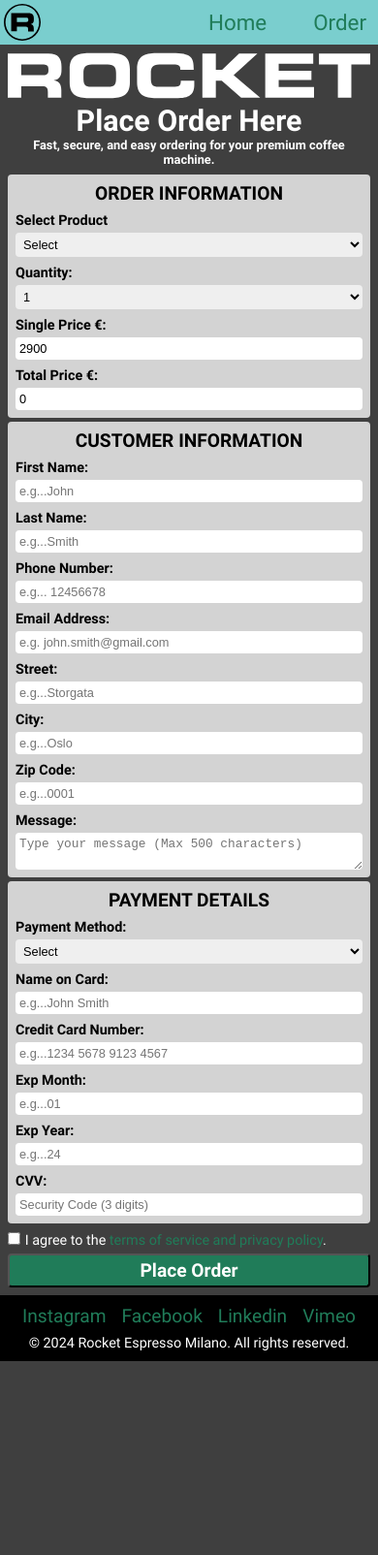
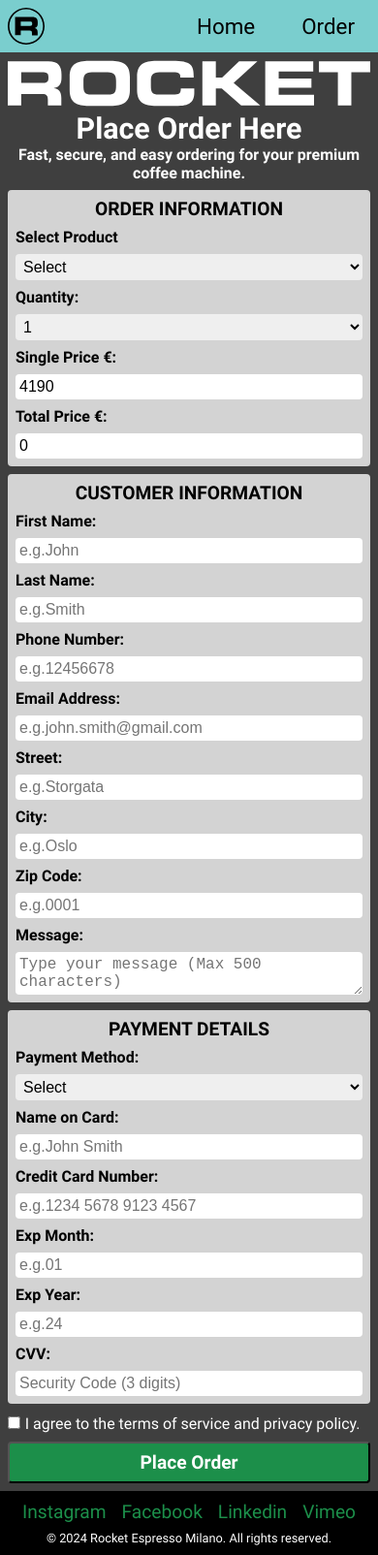
Before and after one commit to jerzyszajner/assignment_1, a plain HTML site: page src/order.html in a window 390 px wide. Shown: the whole page at 97% size. Before the commit the page ends 1404 px from the top, so only its background shows below. Drawn offline with Linux system fonts and the light colour scheme.

Commit message:
Adjust mobile font sizes, add gallery arrows on moblie, and refine link variable names

```diff
--- a/src/css/footer.css
+++ b/src/css/footer.css
@@ -20,13 +20,13 @@
 }
 
 .footer__link {
-    color: var(--link-color);
+    color: var(--link-color-light);
     text-decoration: none;
     transition: all 0.3s ease;
 }
 
 .footer__link:hover {
-    color: var(--hover-link-color-light);
+    color: var(--hover-link-color-dark);
     transition: all 0.3s ease;
 }
 
@@ -57,4 +57,8 @@
     .footer__list {
         gap: var(--spacing-medium);
     }
+
+    .footer__paragraph {
+        font-size: var(--font-size-xsmall);
+    }
 }
--- a/src/css/header.css
+++ b/src/css/header.css
@@ -42,7 +42,7 @@
     }
 
     .header__description {
-        font-size: var(--font-size-small);
+        font-size: var(--font-size-base);
     }
 }
 
@@ -59,8 +59,4 @@
         font-size: var(--font-size-large);
         margin: 0;
     }
-
-    .header__description {
-        font-size: var(--font-size-xsmall);
-    }
 }
--- a/src/css/navbar.css
+++ b/src/css/navbar.css
@@ -20,7 +20,7 @@
 }
 
 .navbar__image-element:hover {
-    opacity: 70%;
+    opacity: 50%;
     transition: all 0.2s ease;
 }
 
@@ -35,14 +35,14 @@
 }
 
 .navbar__link {
-    color: var(--link-color);
+    color: var(--link-color-dark);
     text-decoration: none;
     font-size: var(--font-size-meduim);
     transition: all 0.3s ease;
 }
 
 .navbar__link:hover {
-    color: var(--hover-link-color-dark);
+    color: var(--hover-link-color-light);
     transition: all 0.3s ease;
 }
 
@@ -63,16 +63,8 @@
 @media screen and (max-width: 500px) {
 
     /* Navbar section styles **********/
-    .navbar {
-        padding: var(--spacing-xsmall);
-    }
-
     .navbar__image-element {
         width: 80%;
-    }
-
-    .navbar__links {
-        padding-right: var(--spacing-small);
     }
 }
 
@@ -85,7 +77,7 @@
     }
 
     .navbar__image-element {
-        width: 70%;
+        width: 80%;
     }
 
     .navbar__links {
--- a/src/css/order.css
+++ b/src/css/order.css
@@ -22,7 +22,7 @@ body {
 
 .order-form__heading {
     font-family: "Roboto Bold", sans-serif;
-    font-size: var(--font-size-small);
+    font-size: var(--font-size-meduim);
     text-align: center;
     text-transform: uppercase;
     border-radius: var(--border-radius-base);
@@ -77,7 +77,7 @@ body {
 .order-form__submit-button {
     padding: var(--spacing-small);
     transition: all 0.3s ease;
-    background-color: var(--link-color);
+    background-color: var(--link-color-light);
     color: var(--font-color-light);
     font-size: var(--font-size-small);
     font-family: "Roboto Bold", sans-serif;
@@ -88,17 +88,12 @@ body {
 
 .order-form__submit-button:hover {
     transition: all 0.3s ease;
-    background-color: var(--hover-link-color-light);
+    background-color: var(--hover-link-color-dark);
     color: var(--font-color-dark);
 }
 
 /* Styles for mobile devices and small screens **********/
 @media screen and (max-width: 500px) {
-
-    /* Main container for the order form *********/
-    .order-form {
-        gap: var(--spacing-xsmall);
-    }
 
     /* Form section styles *********/
     .order-form__section {
@@ -106,29 +101,11 @@ body {
     }
 
     .order-form__heading {
-        font-family: "Roboto Bold", sans-serif;
         font-size: var(--font-size-small);
-    }
-
-    /* Form field group and input styles **********/
-    .order-form__label {
-        margin-bottom: var(--spacing-xsmall);
-    }
-
-    .order-form__select,
-    .order-form__input,
-    .order-form__textarea {
-        padding: var(--spacing-xsmall);
-        font-size: var(--font-size-xsmall);
     }
 
     /* Terms and conditions styles *********/
     .order-form__terms-label {
         font-size: var(--font-size-base);
     }
-
-    /* Submit button styles *********/
-    .order-form__submit-button {
-        padding: var(--spacing-xsmall);
-    }
 }
--- a/src/css/variables.css
+++ b/src/css/variables.css
@@ -10,11 +10,15 @@
 	--border-color-dark: #000000;
 	--font-color-light: #ffffff;
 	--font-color-dark: #000000;
-	--link-color: #207c59;
-	--hover-link-color-light: #00ff9d;
-	--hover-link-color-dark: #16231e;
+	--arrow-gallery-color: #000000;
+	--scrollbar-thumb-gallery-color:#00ff9d;
+	--link-color-light: #1c8f4a;
+	--link-color-dark: #000000;
+	--hover-link-color-light: #e3e2e2;
+	--hover-link-color-dark: #00ff9d;
 	--form-primary-color: #3f3f3f;
 	--form-secondary-color: #d3d3d3;
+
 
 	/* Spacing */
 	--spacing-xsmall: 0.25rem;
@@ -26,7 +30,7 @@
 	--spacing-xxxlarge: 6rem;
 
 	/* Font size */
-	--font-size-base: 0.9rem;
+	--font-size-base: 1rem;
 	--font-size-xsmall: 0.8rem;
 	--font-size-small: 1.2rem;
 	--font-size-meduim: 1.4rem;
--- a/src/order.html
+++ b/src/order.html
@@ -79,7 +79,7 @@
 
                     <div class="order-form__group">
                         <label class="order-form__label" for="price">Single Price €:</label>
-                        <input class="order-form__input" type="text" id="price" name="price" value="2900" readonly>
+                        <input class="order-form__input" type="text" id="price" name="price" value="4190" readonly>
                     </div>
 
                     <div class="order-form__group">
@@ -97,43 +97,43 @@
                     <div class="order-form__group">
                         <label class="order-form__label" for="first-name">First Name:</label>
                         <input class="order-form__input" type="text" id="first-name" name="first-name"
-                            placeholder="e.g...John" maxlength="15" required>
+                            placeholder="e.g.John" maxlength="15" required>
                     </div>
 
                     <div class="order-form__group">
                         <label class="order-form__label" for="last-name">Last Name:</label>
                         <input class="order-form__input" type="text" id="last-name" name="last-name"
-                            placeholder="e.g...Smith" maxlength="15" required>
+                            placeholder="e.g.Smith" maxlength="15" required>
                     </div>
 
                     <div class="order-form__group">
                         <label class="order-form__label" for="phone">Phone Number:</label>
                         <input class="order-form__input" type="tel" id="phone" name="phone"
-                            placeholder="e.g... 12456678" maxlength="8" pattern="[0-9]{8}" required>
+                            placeholder="e.g.12456678" maxlength="8" pattern="[0-9]{8}" required>
                     </div>
 
                     <div class="order-form__group">
                         <label class="order-form__label" for="email">Email Address:</label>
                         <input class="order-form__input" type="email" id="email" name="email"
-                            placeholder="e.g. john.smith@gmail.com" maxlength="30" required>
+                            placeholder="e.g.john.smith@gmail.com" maxlength="30" required>
                     </div>
 
                     <div class="order-form__group">
                         <label class="order-form__label" for="street">Street:</label>
                         <input class="order-form__input" type="text" id="street" name="street"
-                            placeholder="e.g...Storgata" required>
+                            placeholder="e.g.Storgata" required>
                     </div>
 
                     <div class="order-form__group">
                         <label class="order-form__label" for="city">City:</label>
-                        <input class="order-form__input" type="text" id="city" name="city" placeholder="e.g...Oslo"
+                        <input class="order-form__input" type="text" id="city" name="city" placeholder="e.g.Oslo"
                             required>
                     </div>
 
                     <div class="order-form__group">
                         <label class="order-form__label" for="zip-code">Zip Code:</label>
                         <input class="order-form__input" type="text" id="zip-code" name="zip-code"
-                            placeholder="e.g...0001" required>
+                            placeholder="e.g.0001" required>
                     </div>
 
                     <div class="order-form__group">
@@ -161,25 +161,25 @@
                     <div class="order-form__group">
                         <label class="order-form__label" for="card-name">Name on Card:</label>
                         <input class="order-form__input" type="text" id="card-name" name="card-name"
-                            placeholder="e.g...John Smith" maxlength="20" required>
+                            placeholder="e.g.John Smith" maxlength="20" required>
                     </div>
 
                     <div class="order-form__group">
                         <label class="order-form__label" for="card-number">Credit Card Number:</label>
                         <input class="order-form__input" type="text" id="card-number" name="card-number"
-                            placeholder="e.g...1234 5678 9123 4567" maxlength="19" required>
+                            placeholder="e.g.1234 5678 9123 4567" maxlength="19" required>
                     </div>
 
                     <div class="order-form__group">
                         <label class="order-form__label" for="card-expiry-month">Exp Month:</label>
                         <input class="order-form__input" type="text" id="card-expiry-month" name="card-expiry-month"
-                            placeholder="e.g...01" maxlength="2" pattern="[0-9]{2}" required>
+                            placeholder="e.g.01" maxlength="2" pattern="[0-9]{2}" required>
                     </div>
 
                     <div class="order-form__group">
                         <label class="order-form__label" for="card-expiry-year">Exp Year:</label>
                         <input class="order-form__input" type="text" id="card-expiry-year" name="card-expiry-year"
-                            placeholder="e.g...24" maxlength="2" pattern="[0-9]{2}" required>
+                            placeholder="e.g.24" maxlength="2" pattern="[0-9]{2}" required>
                     </div>
 
                     <div class="order-form__group">
```
Also changed, not shown: src/css/index.css (+42 -3 lines), 1 other file.
